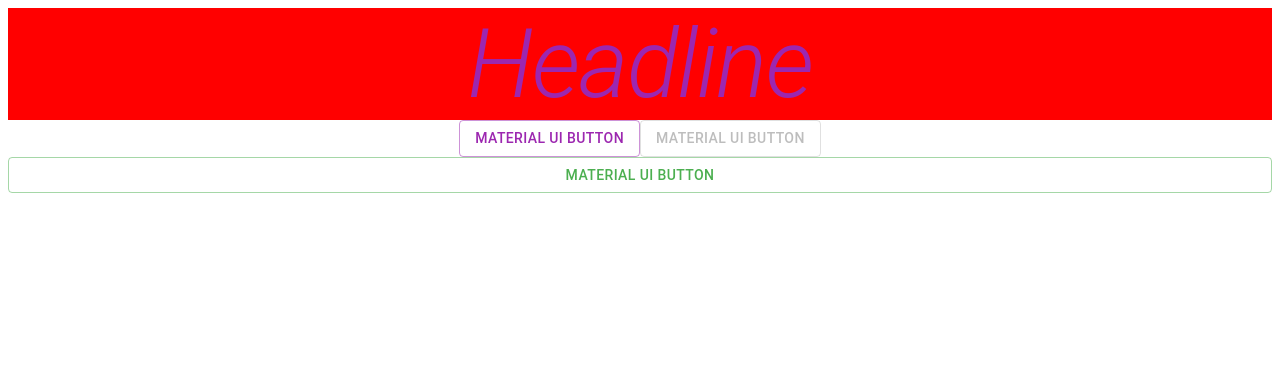
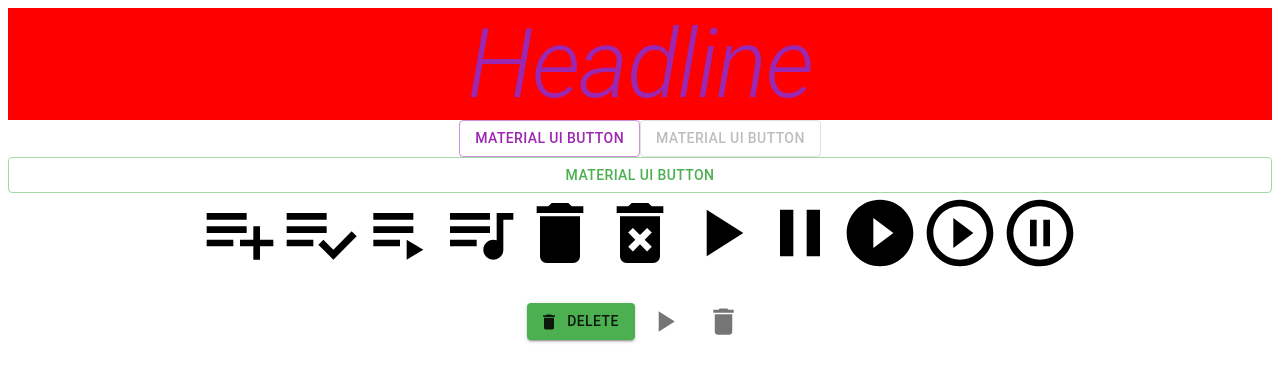
Before and after one commit to Scirius/playlist-test, a React (Create React App) app: page / in a window 1280 px wide. Shown: the top 382 px of the page. Built offline with nearby package versions, Linux system fonts and the light colour scheme.

Commit message:
Added some playground elements for playlist

```diff
--- a/package.json
+++ b/package.json
@@ -9,6 +9,7 @@
   "main": "src/index.js",
   "dependencies": {
     "@material-ui/core": "4.11.0",
+    "@material-ui/icons": "4.9.1",
     "react": "16.12.0",
     "react-dom": "16.12.0",
     "react-scripts": "3.0.1"
--- a/src/App.js
+++ b/src/App.js
@@ -2,12 +2,31 @@
 import "./styles.css";
 import { Button, Typography } from "@material-ui/core";
 import { makeStyles } from "@material-ui/styles";
+import { IconButton } from "@material-ui/core";
+import PlaylistAddIcon from "@material-ui/icons/PlaylistAdd";
+import PlaylistAddCheckIcon from "@material-ui/icons/PlaylistAddCheck";
+import PlaylistPlayIcon from "@material-ui/icons/PlaylistPlay";
+import QueueMusicIcon from "@material-ui/icons/QueueMusic";
+import DeleteIcon from "@material-ui/icons/Delete";
+import DeleteForeverIcon from "@material-ui/icons/DeleteForever";
+import PlayArrowIcon from "@material-ui/icons/PlayArrow";
+import PauseIcon from "@material-ui/icons/Pause";
+import PlayCircleFilledWhiteIcon from "@material-ui/icons/PlayCircleFilledWhite";
+import PlayCircleOutlineIcon from "@material-ui/icons/PlayCircleOutline";
+import PauseCircleOutlineIcon from "@material-ui/icons/PauseCircleOutline";
+import Tooltip from "@material-ui/core/Tooltip";
 
 const useStyles = makeStyles({
   myStyle: {
     backgroundColor: "red",
     fontStyle: "oblique",
     color: (props) => props.color
+  },
+  iconStyle: {
+    fontSize: "80px",
+    "& svg": {
+      fontSize: "80px"
+    }
   }
 });
 
@@ -27,6 +46,37 @@
       <Button color="secondary" variant="outlined" fullWidth>
         Material UI Button
       </Button>
+      <div className={classes.iconStyle}>
+        <PlaylistAddIcon />
+        <PlaylistAddCheckIcon />
+        <PlaylistPlayIcon />
+        <QueueMusicIcon />
+        <DeleteIcon />
+        <DeleteForeverIcon />
+        <PlayArrowIcon />
+        <PauseIcon />
+        <PlayCircleFilledWhiteIcon />
+        <PlayCircleOutlineIcon />
+        <PauseCircleOutlineIcon />
+      </div>
+      <Button
+        variant="contained"
+        color="secondary"
+        className={classes.button}
+        startIcon={<DeleteIcon />}
+      >
+        Delete
+      </Button>
+      <Tooltip title="Play">
+        <IconButton aria-label="play">
+          <PlayArrowIcon fontSize="large" />
+        </IconButton>
+      </Tooltip>
+      <Tooltip title="Delete">
+        <IconButton aria-label="delete">
+          <DeleteIcon fontSize="large" />
+        </IconButton>
+      </Tooltip>
     </div>
   );
 }
```
